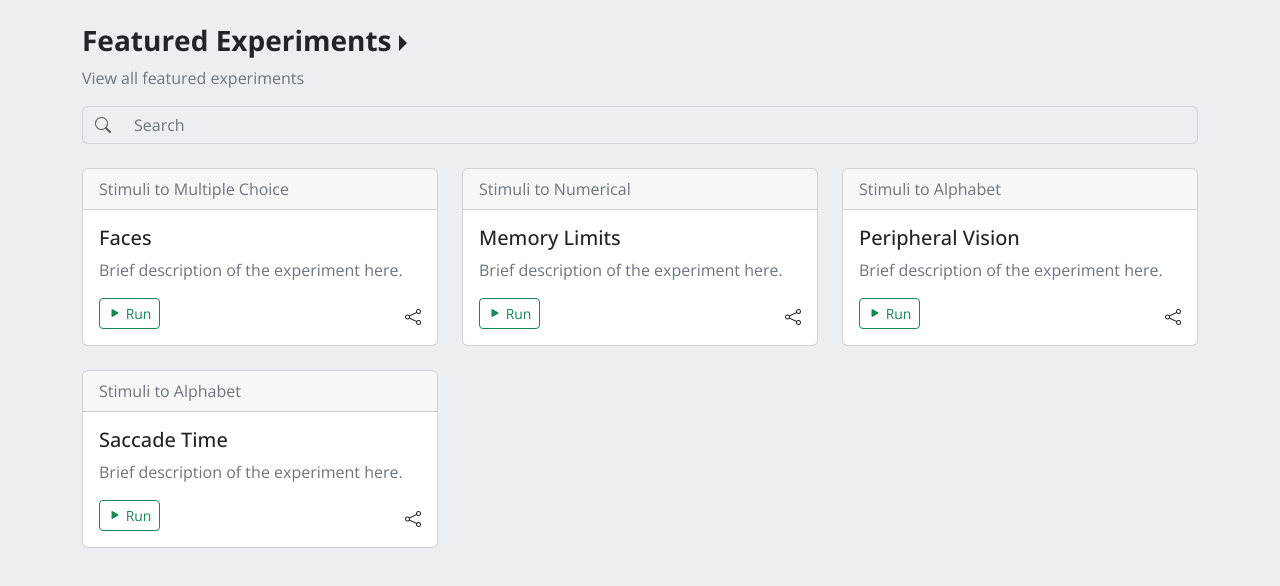
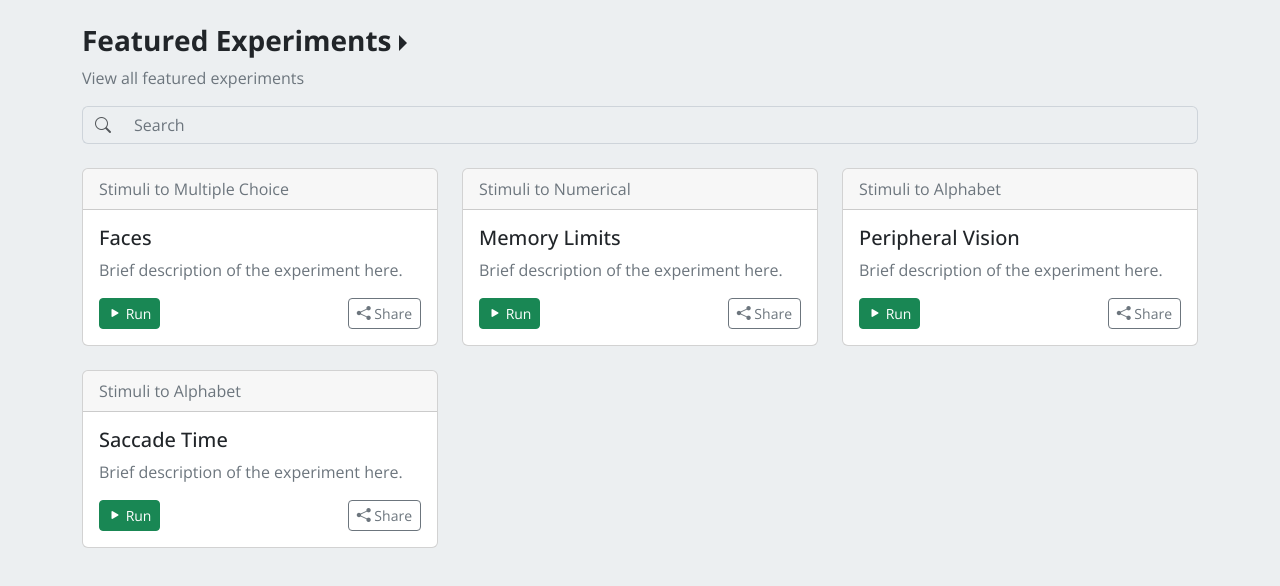
Before and after one commit to Ninkuk/Lee-jsPsych-Website, a React (Create React App) app: page /featured in a window 1280 px wide. Shown: the top 586 px of the page. Built offline with nearby package versions, Linux system fonts and the light colour scheme; no server answers; what aws-amplify would draw is missing.

Commit message:
simplified experiment card

```diff
--- a/src/Components/ExperimentCard.js
+++ b/src/Components/ExperimentCard.js
@@ -9,31 +9,27 @@ function ExperimentCard(props) {
 			<div className="card h-100">
 				<div className="card-header text-muted">{props.experiment.type}</div>
 				<div className="card-body">
-					<h5 className="card-title">{props.experiment.title}</h5>
+					<h5 className="card-title" id={props.edit && "editable-card"} role="button"
+					    onClick={() => {
+						    props.edit && navigate('/experiment/bruh')
+					    }}>
+						{props.experiment.title}
+					</h5>
 					<p className="card-text fs-6 text-secondary">
 						Brief description of the experiment here.
 					</p>
-					<div className="row align-items-end">
-						<div className="col">
-							<div className="btn-group" role="group" aria-label="Basic example">
-								{
-									props.edit
-									&&
-									<button type="button" className="btn btn-outline-warning btn-sm"
-									        onClick={() => navigate('/experiment/qwert123')}>
-										<i className="bi bi-pencil-square"></i> Edit
-									</button>
-								}
-								<button type="button" className="btn btn-outline-success btn-sm"
-								        onClick={() => window.open(props.experiment.title.replace(" ", ""), "_blank")}>
-									<i className="bi bi-play-fill"></i> Run
-								</button>
-							</div>
+					<div className="row g-1 justify-content-between">
+						<div className="col-auto">
+							<button type="button" className="btn btn-success btn-sm"
+							        onClick={() => window.open(props.experiment.title.replace(" ", ""), "_blank")}>
+								<i className="bi bi-play-fill"></i> Run
+							</button>
 						</div>
 						<div className="col-auto">
-							<i className="bi bi-share" role="button" onClick={() => {
-								props.alert(true)
-							}}/>
+							<button type="button" className="btn btn-outline-secondary btn-sm"
+							        onClick={() => props.alert(true)}>
+								<i className="bi bi-share-fill"></i> Share
+							</button>
 						</div>
 					</div>
 				</div>
```
